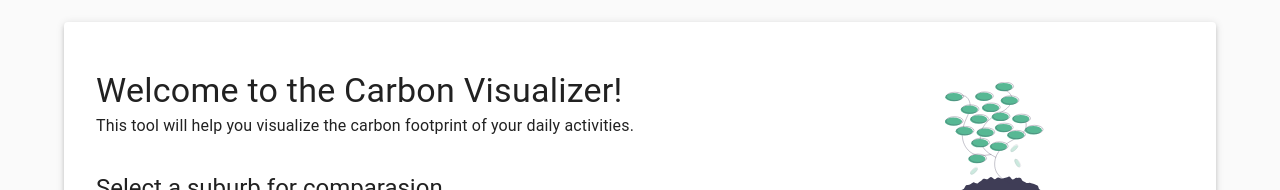
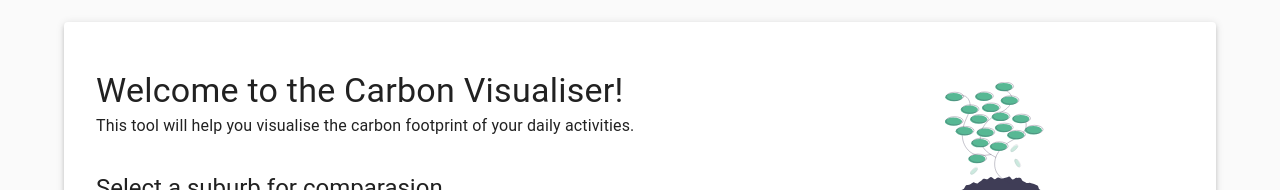
Before and after one commit to TonyJiashiChen/FIT5120-Onboarding-Project, a React (Create React App) app in the folder onboarding-frontend/: page / in a window 1280 px wide. Both pictures are taken after a click on the button "CALCULATE NOW". Shown: the part 150-340 px from the top of the page. Built offline with nearby package versions, Linux system fonts and the light colour scheme; no server answers.

Commit message:
change wording to Australian english

```diff
--- a/onboarding-frontend/src/components/Welcome.jsx
+++ b/onboarding-frontend/src/components/Welcome.jsx
@@ -99,10 +99,10 @@ export function Welcome({
         component="div"
         sx={{ flexGrow: 1, marginTop: "1rem" }}
       >
-        Welcome to the Carbon Visualizer!
+        Welcome to the Carbon Visualiser!
       </Typography>
       <Typography variant="subtitle1" component="div" sx={{ flexGrow: 1 }}>
-        This tool will help you visualize the carbon footprint of your daily
+        This tool will help you visualise the carbon footprint of your daily
         activities.
       </Typography>
       <Typography
@@ -133,7 +133,7 @@ export function Welcome({
             helperText="Compare your carbon consumption with your neighbors."
           />
         )}
-        getOptionLabel={(option) => `${option.suburb} ${option.postcode}` || ""}
+        getOptionLabel={(option) => option.suburb || ""}
         disableClearable
       />
 
--- a/onboarding-frontend/src/layout/LandingPage.jsx
+++ b/onboarding-frontend/src/layout/LandingPage.jsx
@@ -91,7 +91,7 @@ const LandingPage = () => {
             alt="logo"
           />
           <Typography variant="h3" color="common.white">
-            Carbon Visualizer
+            Carbon Visualiser
           </Typography>
         </div>
 
```
